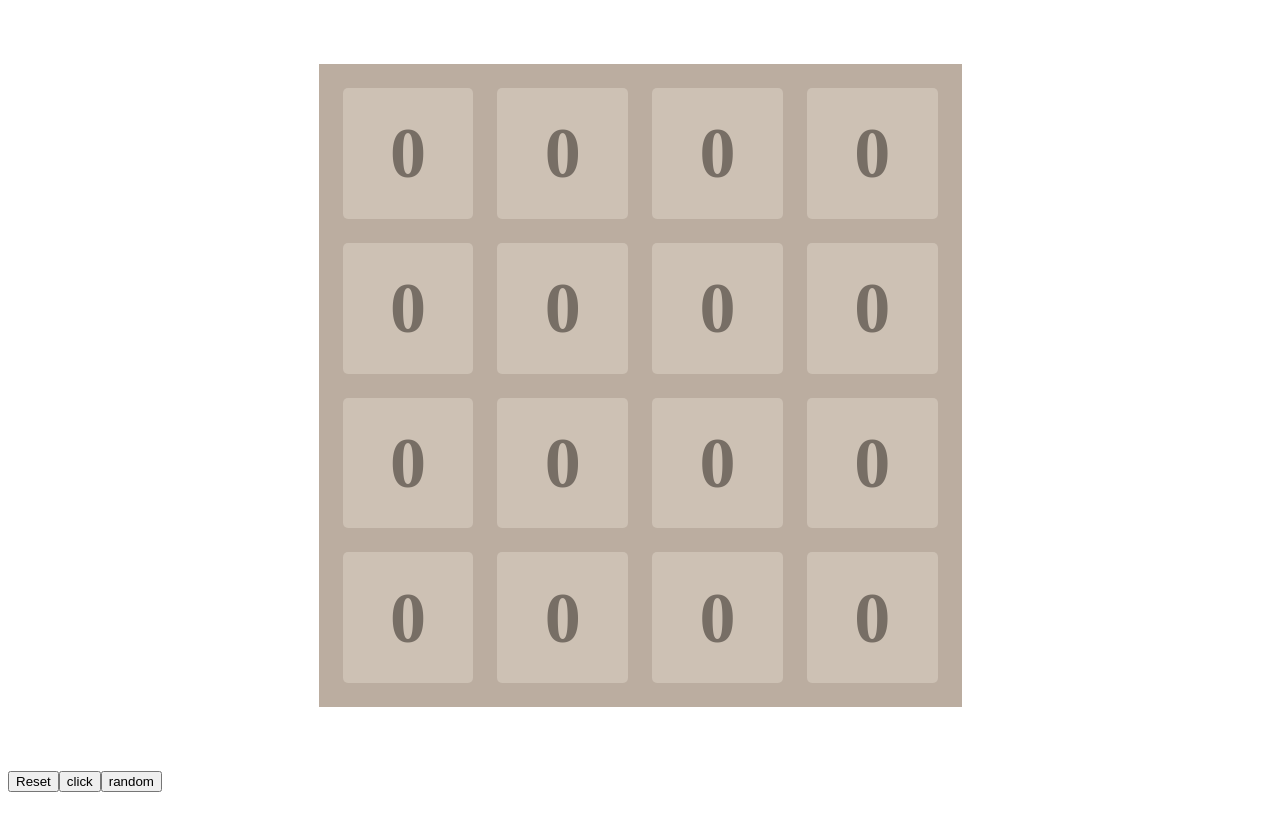
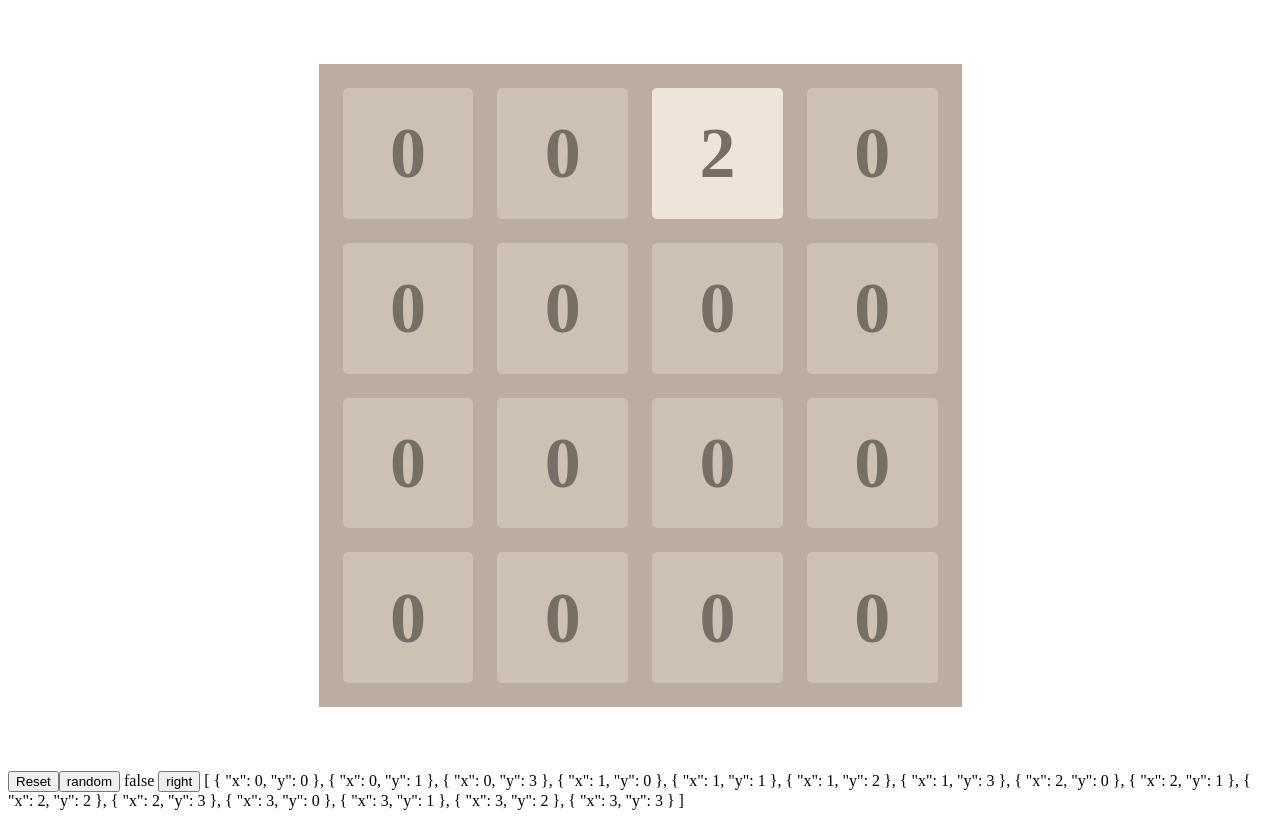
Before and after one commit to SimonSiefke/2048, a Vue app: page / in a window 1280 px wide. Built offline with nearby package versions, Linux system fonts and the light colour scheme.

Commit message:
refactor code, modules into different folders

```diff
--- a/src/App.vue
+++ b/src/App.vue
@@ -8,8 +8,10 @@
       </div>
     </section>
     <button @click="resetBoard()">Reset</button>
-    <button @click="updateBoardValue({cell:{x:0,y:0},value:10})">click</button>
     <button @click="random()">random</button>
+    {{board.includesCell({ x:0, y:4 })}}
+    <button @click="move()">right</button>
+    {{this.board._emptyCells()}}
   </div>
 </template>
 
@@ -21,6 +23,7 @@ import { mapMutations, mapActions, mapState } from 'vuex'
 export default Vue.extend({
   name: 'app',
   mounted() {
+    this.move()
     window.addEventListener('keyup', e => {
       switch (e.keyCode) {
         case 37: // left arrow
@@ -44,7 +47,7 @@ export default Vue.extend({
   },
   methods: {
     ...mapMutations(['resetBoard', 'updateCell', 'random']),
-    ...mapActions(['moveCell', 'mergeCells'])
+    ...mapActions(['moveCell', 'mergeCells', 'move'])
   },
   computed: {
     ...mapState(['board', 'boardSize'])
@@ -98,19 +101,22 @@ body {
 }
 
 // Read the colors from the colors.json file and apply them
-colors = json('colors.json', {hash:true});
-backgroundColors = colors.backgroundColors
-foregroundColors = colors.foregroundColors
+colors = json('colors.json', { hash: true });
+backgroundColors = colors.backgroundColors;
+foregroundColors = colors.foregroundColors;
 
-for value, bg in backgroundColors
-  backgroundColor = bg[0]
-  isDark = bg[1]
+for value, bg in backgroundColors {
+  backgroundColor = bg[0];
+  isDark = bg[1];
 
-  .value-{value}
-    background backgroundColor
-    if isDark
-      color foregroundColors["light"]
-    else
-      color foregroundColors["dark"]
+  .value-{value} {
+    background: backgroundColor;
 
+    if (isDark) {
+      color: foregroundColors['light'];
+    } else {
+      color: foregroundColors['dark'];
+    }
+  }
+}
 </style>
--- a/src/board.ts
+++ b/src/board.ts
@@ -1,9 +1,6 @@
 import Vue from 'vue'
 import { randomIntBetween } from './helpers'
-export interface Cell {
-  x: number
-  y: number
-}
+import { Cell, Direction, DirectionVector } from './types'
 
 export class Board {
   size: number
@@ -22,9 +19,11 @@ export class Board {
     return cell.x * this.size + cell.y
   }
   _emptyCells() {
-    return this.board
-      .filter(value => value)
-      .map((value, index) => this._convertIndexToCell(index))
+    return this.board.reduce(
+      (acc: Cell[], value: number, index: number): Cell[] =>
+        value ? acc : acc.concat(this._convertIndexToCell(index)),
+      []
+    )
   }
   randomEmptyCell() {
     const emptyCellsIndices = this._emptyCells()
@@ -40,7 +39,48 @@ export class Board {
   }
   set(cell: Cell, value: number) {
     // without the set method, Vue cannot detect this change to the array
-    Vue.set(this.board, cell.x * this.size + cell.y, value)
+    Vue.set(this.board, this._convertCellToIndex(cell), value)
+  }
+  includesCell(cell: Cell) {
+    return (
+      0 <= cell.x && cell.x < this.size && 0 <= cell.y && cell.y < this.size
+    )
+  }
+  isEmpty(cell: Cell) {
+    return this.get(cell)
+  }
+  farthestNonEmptyCell(startingCell: Cell, direction: any) {
+    let current
+    let next: Cell | null = { ...startingCell }
+    do {
+      current = next
+      next = this.nextCell(next, direction)
+    } while (next && this.isEmpty(next))
+    return current
+  }
+  /** returns the farthest position the element can move to the given direction
+   returns null if it can't move any further */
+  farthestPosition(cell: Cell, direction: DirectionVector): Cell | null {
+    let next: Cell = cell
+    do {
+      const nextnext = this.nextCell(next, direction)
+      if (nextnext) {
+        next = nextnext
+      } else {
+        return next
+      }
+    } while (true)
+  }
+
+  nextCell(cell: Cell, direction: DirectionVector) {
+    const newCell = {
+      x: cell.x + direction.x,
+      y: cell.y + direction.y
+    }
+    if (this.includesCell(newCell)) {
+      return newCell
+    }
+    return null
   }
   // keys() {
   //   return this.board.map(x => this.convertToCell(x))
--- a/src/store.ts
+++ b/src/store/index.ts
@@ -1,8 +1,16 @@
 import Vue from 'vue'
 import Vuex from 'vuex'
-import { Board, Cell } from './board'
+import { Board } from '~/board'
+import { Cell } from '~/types'
 
 Vue.use(Vuex)
+
+const vectors = {
+  up: { x: 0, y: -1 }, // Up
+  right: { x: 1, y: 0 }, // Right
+  down: { x: 0, y: 1 }, // Down
+  left: { x: -1, y: 0 } // Left
+}
 
 interface State {
   board: Board
@@ -51,6 +59,25 @@ const actions = {
     commit('deleteCell', oldCell1)
     commit('deleteCell', oldCell2)
     commit('updateCell', newCell, newValue)
+  },
+  move({ state, commit }: { state: State; commit: Function }) {
+    const c = { x: 0, y: 2 }
+    commit('updateCell', { cell: c, value: 2 })
+
+    const x = 0
+    const direction = {
+      x: 0,
+      y: 1
+    }
+    const next = state.board.nextCell(c, direction)
+    if (next && state.board.get(next) === state.board.get(c)) {
+      console.log('merge')
+    }
+
+    console.table(state.board.farthestPosition(c, direction))
+    // for (let y = state.board.size; y >= 0; y--) {
+    //   // const next = state.board.n
+    // }
   }
 }
 
--- /dev/null
+++ b/src/types/index.ts
@@ -0,0 +1,16 @@
+export enum Direction {
+  'up',
+  'down',
+  'left',
+  'right'
+}
+
+export interface DirectionVector {
+  x: number
+  y: number
+}
+
+export interface Cell {
+  x: number
+  y: number
+}
```
Also changed, not shown: src/helpers/index.ts (renamed from src/helpers.ts), src/types.ts (deleted).
